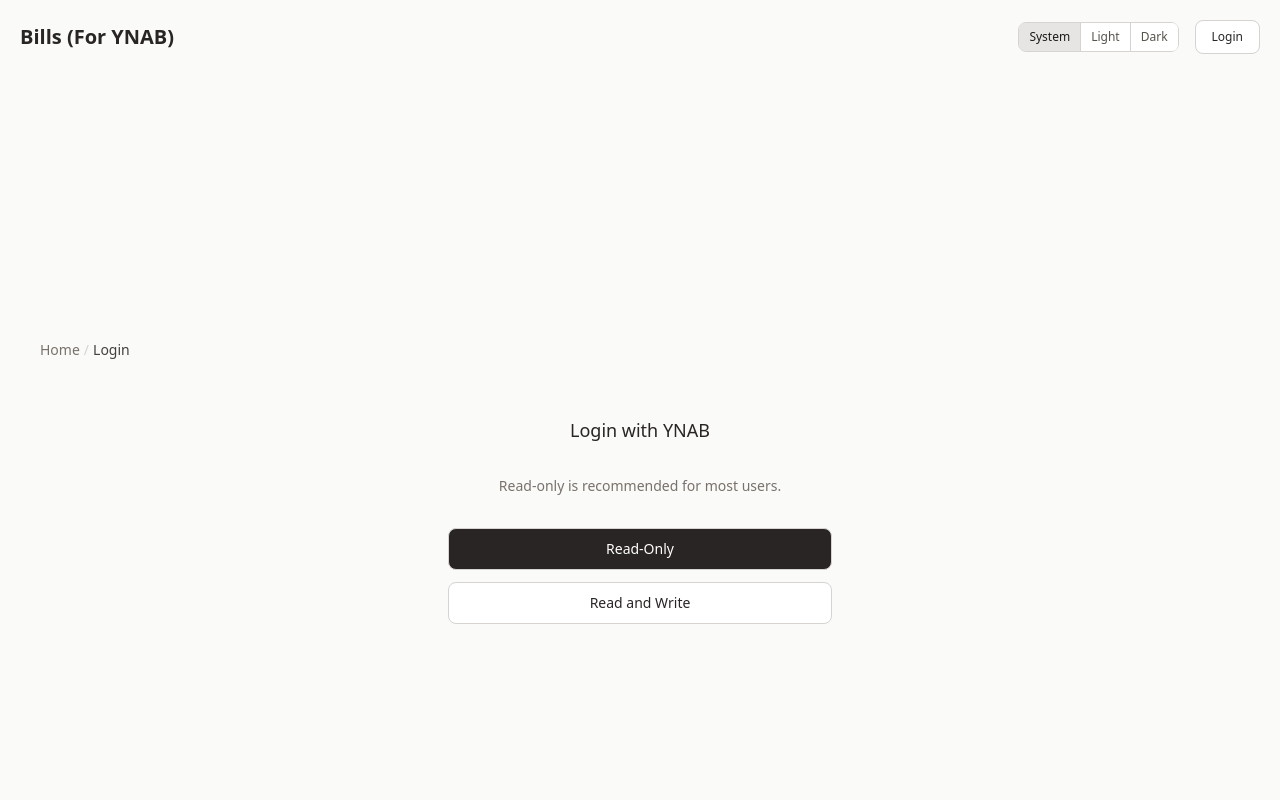
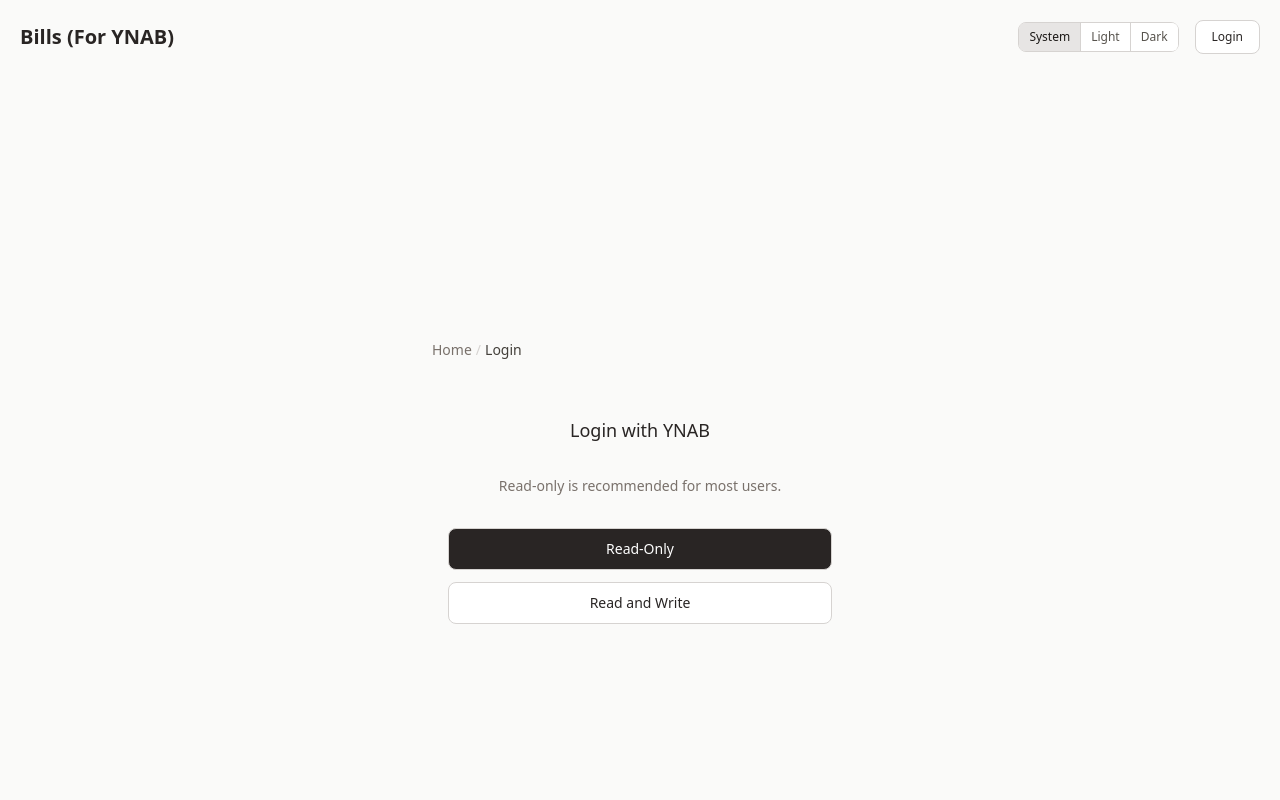
Before and after one commit to danielh-official/billsforynab, a SvelteKit app: page /login in a window 1280 px wide. Shown: the top 800 px of the page. Built offline with nearby package versions, Linux system fonts and the light colour scheme; no server answers.

Commit message:
Place breadcrumbs in login closer to buttons

```diff
--- a/src/routes/login/+page.svelte
+++ b/src/routes/login/+page.svelte
@@ -61,7 +61,7 @@
 	<title>Login with YNAB | Bills (For YNAB)</title>
 </svelte:head>
 
-<div class="w-full px-4 py-4">
+<div class="w-full px-4 py-4 max-w-md self-center">
 	<Breadcrumb items={[{ label: 'Home', href: resolve('/') }, { label: 'Login' }]} />
 </div>
 
```
